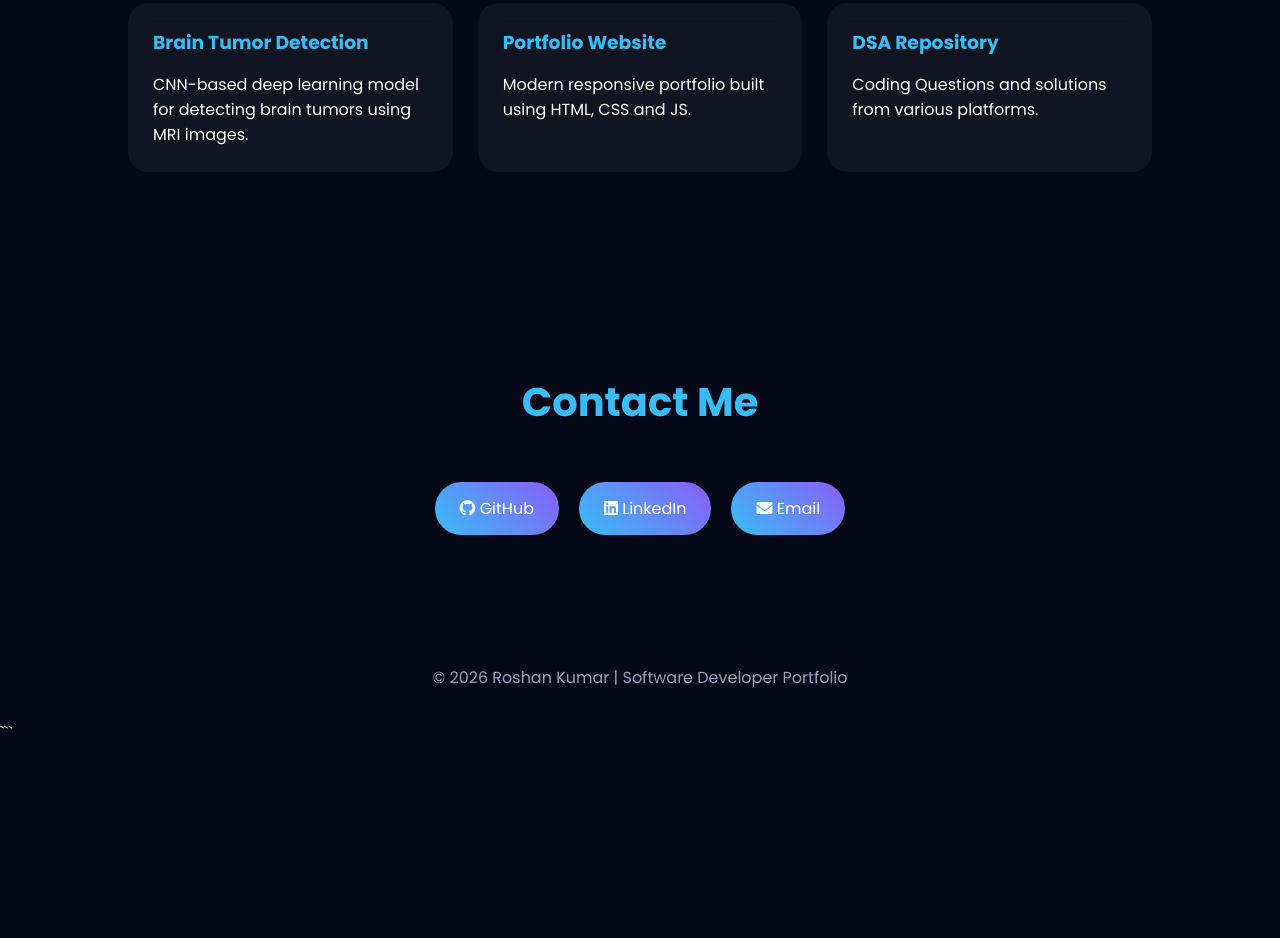
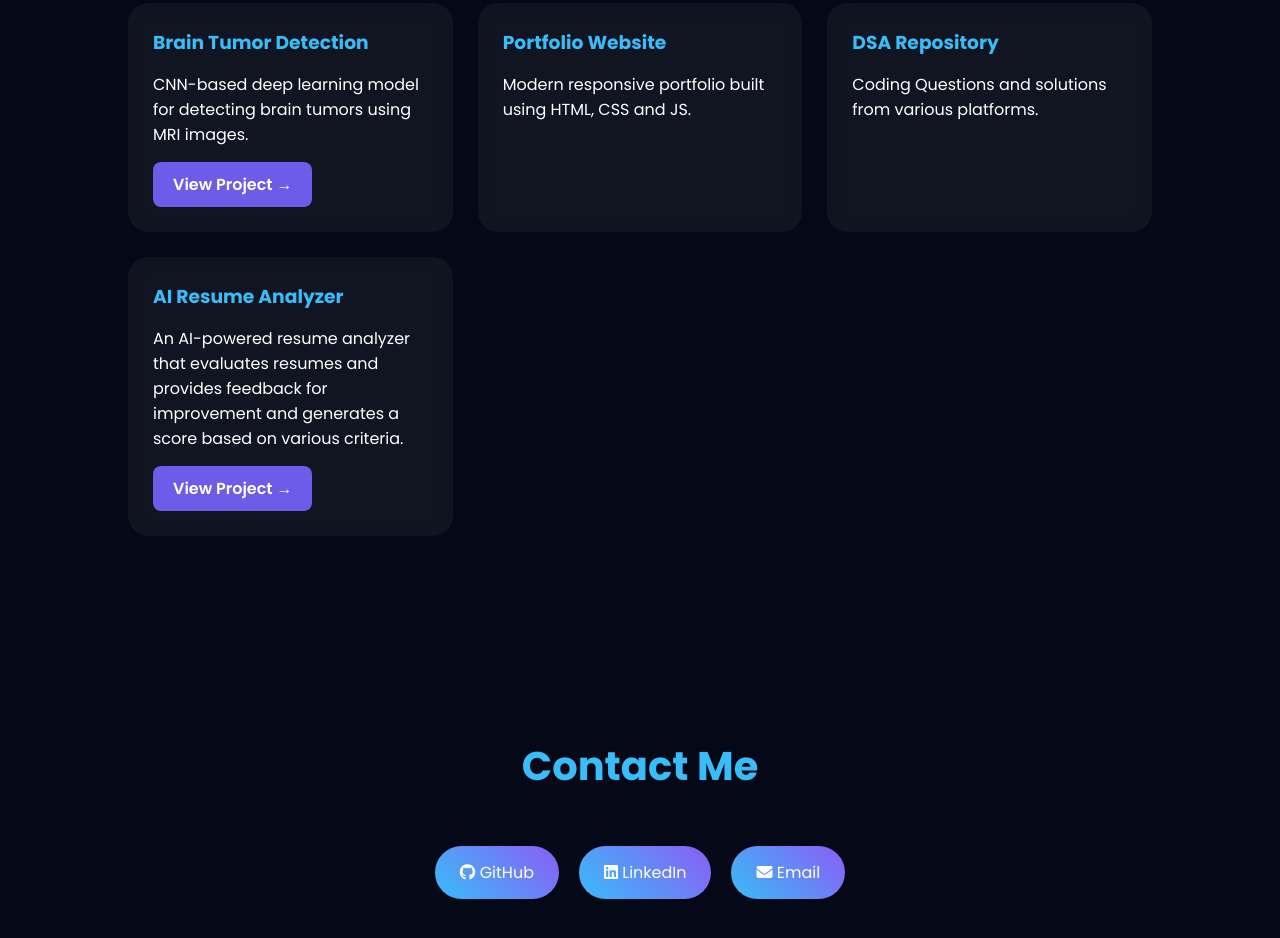
Before and after one commit to roshan-kumar2/Portfolio-Website, a plain HTML site: page index.html in a window 1280 px wide. Shown: the part 2735-3673 px from the top of the page. Before the commit the page ends 3480 px from the top, so only its background shows below. Drawn offline with Linux system fonts and the light colour scheme.

Commit message:
Add project links and update portfolio

```diff
--- a/index.html
+++ b/index.html
@@ -62,8 +62,8 @@
                     Projects
                 </a>
 
-                <a href="resume/Resume.pdf" class="btn">
-                    Resume
+               <a href="resume/MY%20RESUME.pdf" class="btn" target="_blank">
+                   Resume
                 </a>
 
             </div>
@@ -197,6 +197,9 @@
                     for detecting brain tumors
                     using MRI images.
                 </p>
+                 <a href="https://neuroscan-ai-frontend.onrender.com/"
+                  target="_blank"
+                   class="project-link"> View Project →</a>
             </div>
 
             <div class="project-card">
@@ -215,6 +218,20 @@
                     Coding Questions and solutions
                     from various platforms.
                 </p>
+            </div>
+
+             <div class="project-card">
+
+
+             <h3>AI Resume Analyzer</h3>
+            <p>
+              An AI-powered resume analyzer that evaluates resumes and provides
+              feedback for improvement and generates a score based on various criteria.
+             </p>
+
+             <a href="https://ai-resume-analyzer.streamlit.app/"
+             target="_blank"
+              class="project-link"> View Project →</a>
             </div>
 
         </div>
--- a/style.css
+++ b/style.css
@@ -346,3 +346,21 @@ footer{
 .leetcode-btn:hover{
     transform:scale(1.05);
 }
+
+.project-link {
+    display: inline-block;
+    margin-top: 15px;
+    padding: 10px 20px;
+    background: #6c5ce7;
+    color: white;
+    text-decoration: none;
+    border-radius: 8px;
+    font-weight: 600;
+    transition: all 0.3s ease;
+}
+
+.project-link:hover {
+    background: #4834d4;
+    transform: translateY(-2px);
+    box-shadow: 0 5px 15px rgba(108, 92, 231, 0.4);
+}
```
Also changed, not shown: 2 other files.
